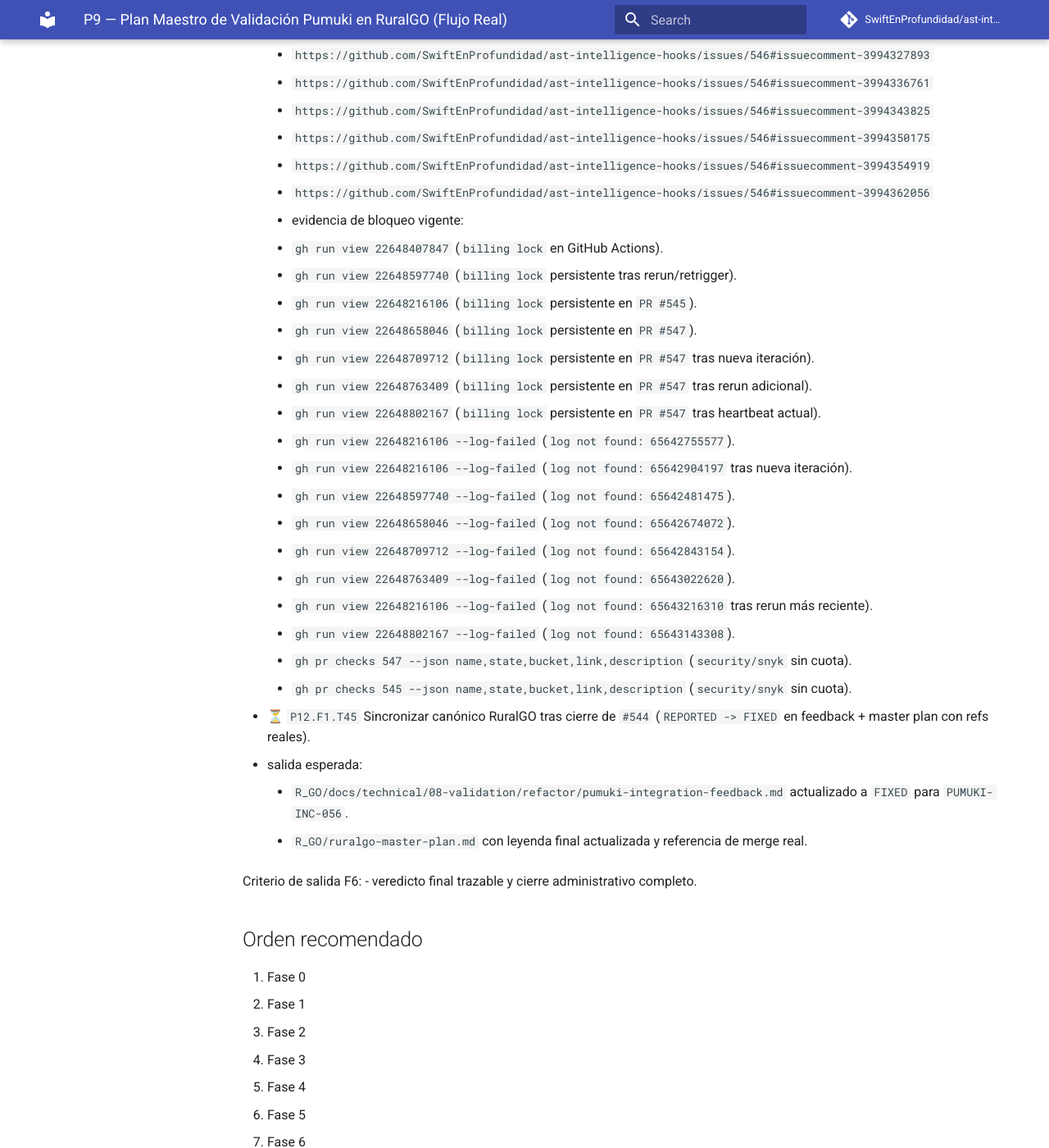
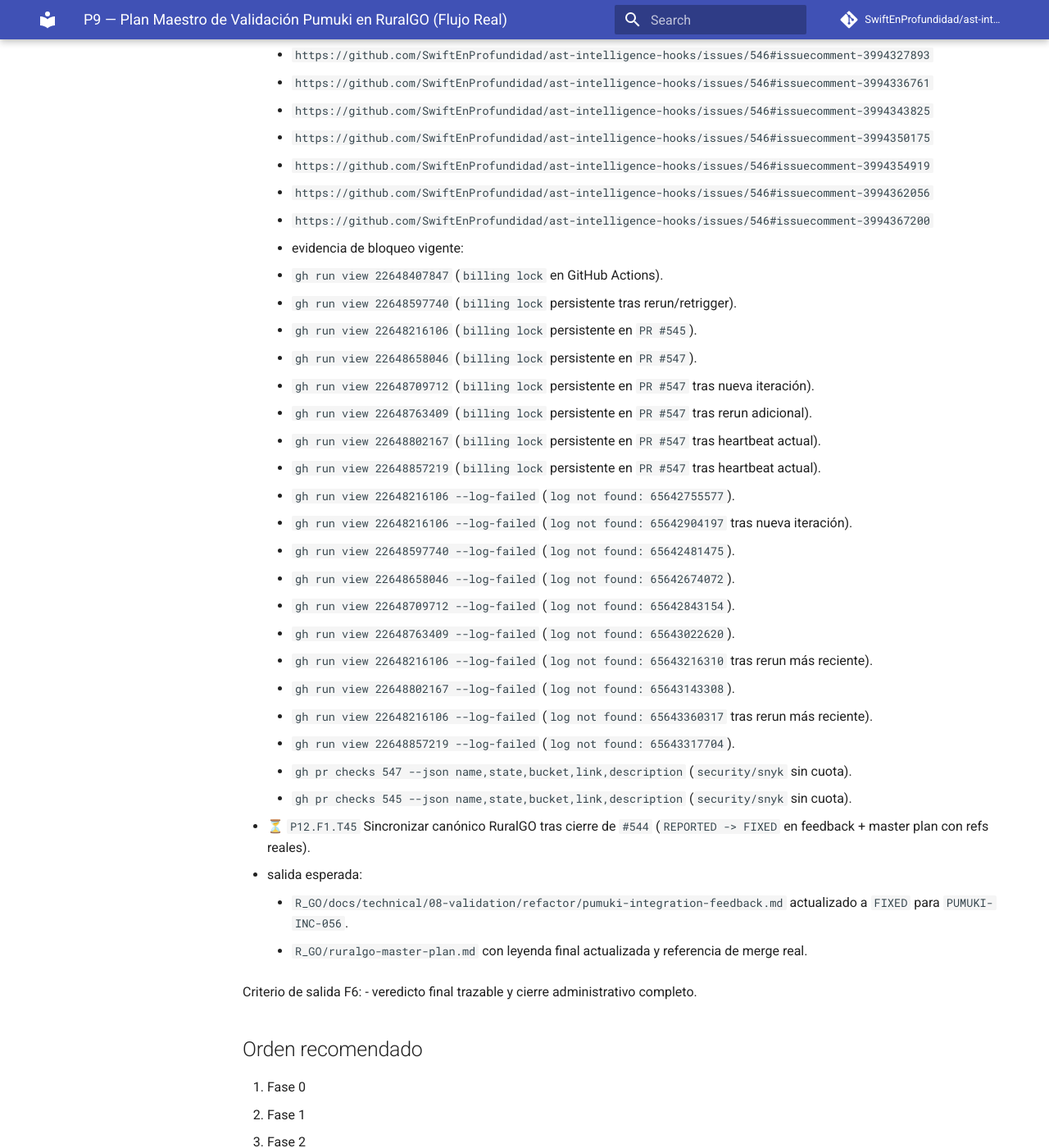
Before and after one commit to SwiftEnProfundidad/ast-intelligence-hooks, an MkDocs documentation site: the page built from docs/seguimiento-completo-validacion-ruralgo-03-03-2026.md, in a window 1280 px wide and 1400 px high, scrolled down 48477 px. Shown: the whole window at 82% size. Built offline with MkDocs 1.6.1 and Material for MkDocs 9.7.7, drawn with Linux system fonts in a browser that asks for light colours; comment, search, counter and statistics services are not loaded.

Commit message:
docs(tracking): log newest T47 heartbeat evidence and blocker comment

```diff
--- a/docs/seguimiento-completo-validacion-ruralgo-03-03-2026.md
+++ b/docs/seguimiento-completo-validacion-ruralgo-03-03-2026.md
@@ -1347,6 +1347,7 @@ Criterio de salida F5:
       - `https://github.com/SwiftEnProfundidad/ast-intelligence-hooks/issues/546#issuecomment-3994350175`
       - `https://github.com/SwiftEnProfundidad/ast-intelligence-hooks/issues/546#issuecomment-3994354919`
       - `https://github.com/SwiftEnProfundidad/ast-intelligence-hooks/issues/546#issuecomment-3994362056`
+      - `https://github.com/SwiftEnProfundidad/ast-intelligence-hooks/issues/546#issuecomment-3994367200`
     - evidencia de bloqueo vigente:
       - `gh run view 22648407847` (`billing lock` en GitHub Actions).
       - `gh run view 22648597740` (`billing lock` persistente tras rerun/retrigger).
@@ -1355,6 +1356,7 @@ Criterio de salida F5:
       - `gh run view 22648709712` (`billing lock` persistente en `PR #547` tras nueva iteración).
       - `gh run view 22648763409` (`billing lock` persistente en `PR #547` tras rerun adicional).
       - `gh run view 22648802167` (`billing lock` persistente en `PR #547` tras heartbeat actual).
+      - `gh run view 22648857219` (`billing lock` persistente en `PR #547` tras heartbeat actual).
       - `gh run view 22648216106 --log-failed` (`log not found: 65642755577`).
       - `gh run view 22648216106 --log-failed` (`log not found: 65642904197` tras nueva iteración).
       - `gh run view 22648597740 --log-failed` (`log not found: 65642481475`).
@@ -1363,6 +1365,8 @@ Criterio de salida F5:
       - `gh run view 22648763409 --log-failed` (`log not found: 65643022620`).
       - `gh run view 22648216106 --log-failed` (`log not found: 65643216310` tras rerun más reciente).
       - `gh run view 22648802167 --log-failed` (`log not found: 65643143308`).
+      - `gh run view 22648216106 --log-failed` (`log not found: 65643360317` tras rerun más reciente).
+      - `gh run view 22648857219 --log-failed` (`log not found: 65643317704`).
       - `gh pr checks 547 --json name,state,bucket,link,description` (`security/snyk` sin cuota).
       - `gh pr checks 545 --json name,state,bucket,link,description` (`security/snyk` sin cuota).
 
```
